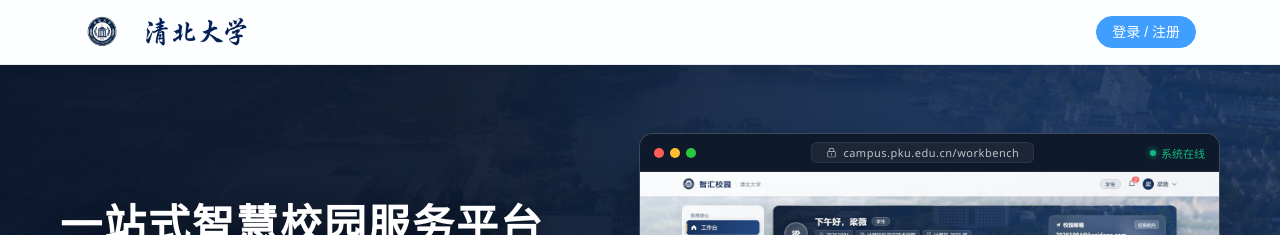
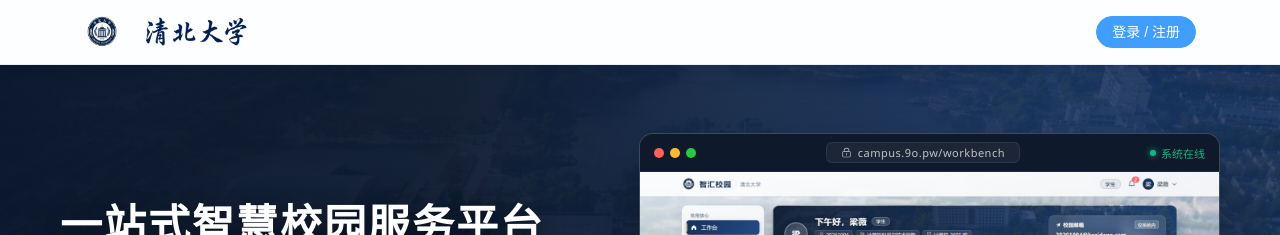
Before and after one commit to keaidang/zhihui-campus, a Vue app: page / in a window 1280 px wide. Shown: the top 235 px of the page. Built offline with nearby package versions, Linux system fonts and the light colour scheme; no server answers.

Commit message:
修改demo网址

```diff
--- a/src/views/HomeView.vue
+++ b/src/views/HomeView.vue
@@ -91,7 +91,7 @@
             </div>
             <div class="window-url">
               <el-icon :size="11"><Lock /></el-icon>
-              <span>campus.pku.edu.cn/workbench</span>
+              <span>campus.9o.pw/workbench</span>
             </div>
             <div class="window-live-badge">
               <span class="live-dot"></span>
```
